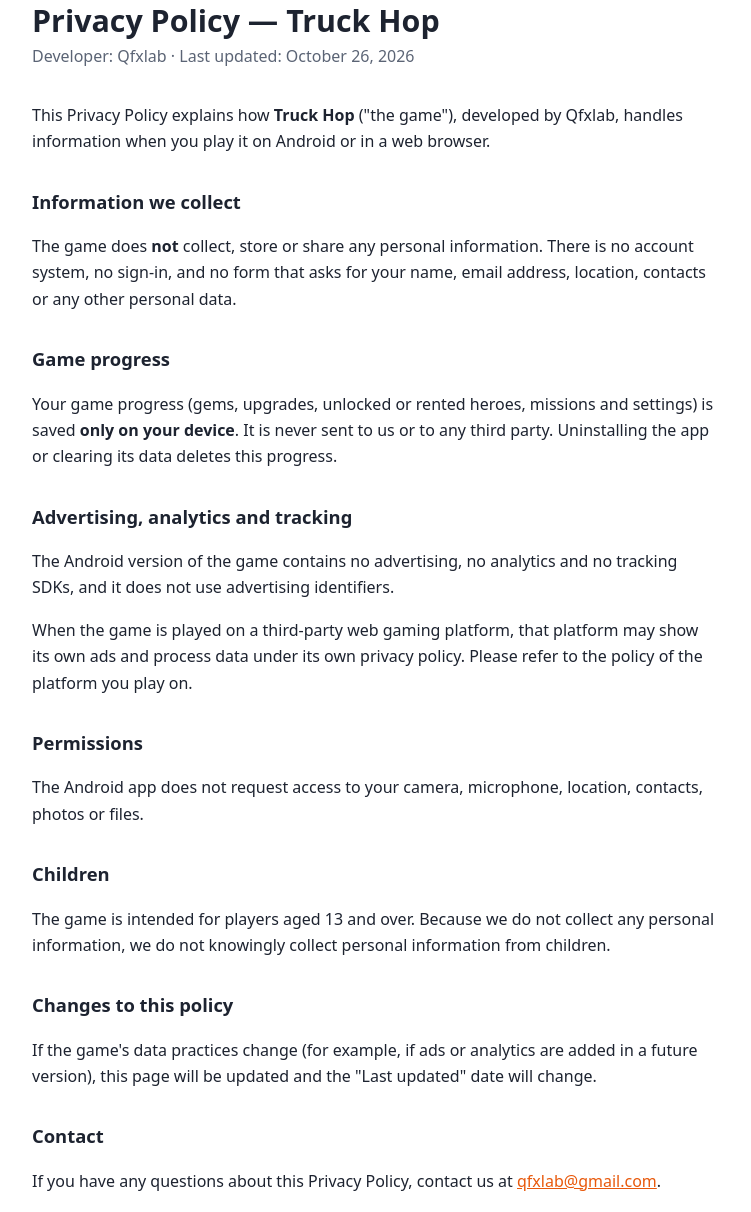
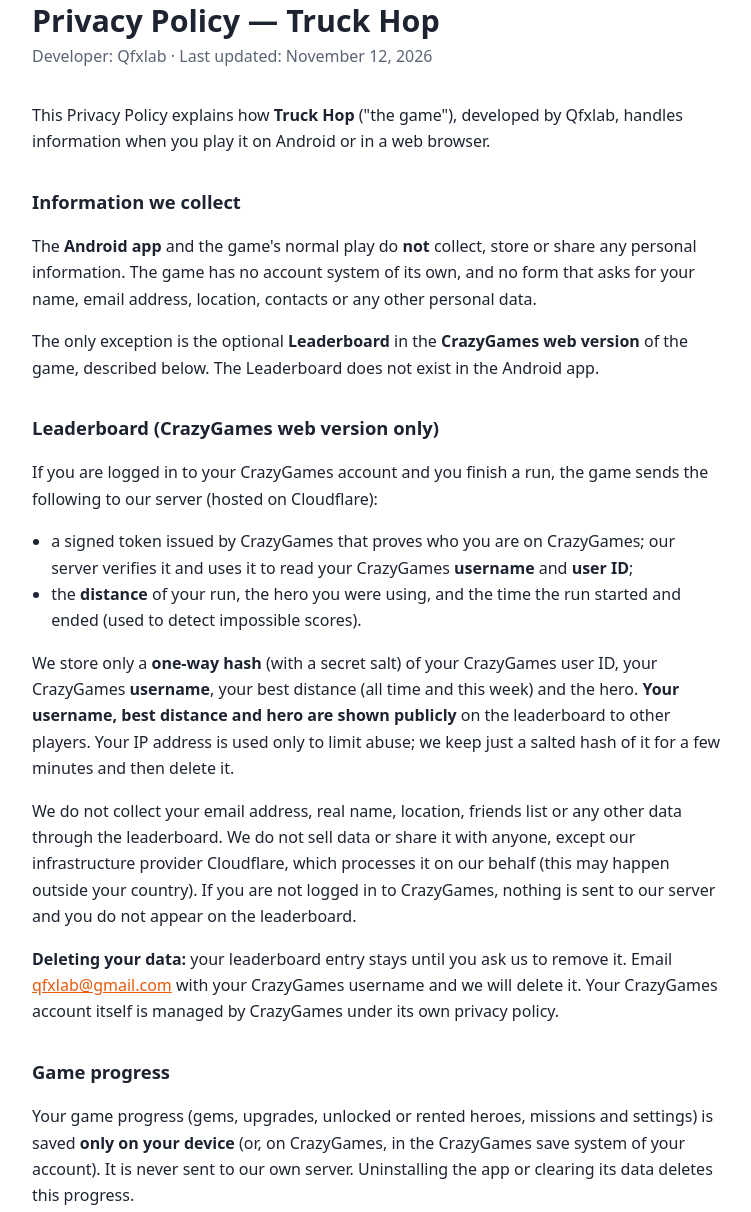
Before and after one commit to donqsta/truckhop-privacy, a plain HTML site: page index.html in a window 1280 px wide. Shown: the part 45-1257 px from the top of the page, without its empty margins (264-1015 px from the left). Drawn offline with Linux system fonts and the light colour scheme.

Commit message:
Update privacy policy: optional CrazyGames leaderboard (web version only)
Co-Authored-By: Claude Sonnet 5.5 <noreply@anthropic.com>

```diff
--- a/index.html
+++ b/index.html
@@ -22,15 +22,26 @@
 <body>
 <main>
   <h1>Privacy Policy — Truck Hop</h1>
-  <p class="meta">Developer: Qfxlab · Last updated: October 26, 2026</p>
+  <p class="meta">Developer: Qfxlab · Last updated: November 12, 2026</p>
 
   <p>This Privacy Policy explains how <strong>Truck Hop</strong> ("the game"), developed by Qfxlab, handles information when you play it on Android or in a web browser.</p>
 
   <h2>Information we collect</h2>
-  <p>The game does <strong>not</strong> collect, store or share any personal information. There is no account system, no sign-in, and no form that asks for your name, email address, location, contacts or any other personal data.</p>
+  <p>The <strong>Android app</strong> and the game's normal play do <strong>not</strong> collect, store or share any personal information. The game has no account system of its own, and no form that asks for your name, email address, location, contacts or any other personal data.</p>
+  <p>The only exception is the optional <strong>Leaderboard</strong> in the <strong>CrazyGames web version</strong> of the game, described below. The Leaderboard does not exist in the Android app.</p>
+
+  <h2>Leaderboard (CrazyGames web version only)</h2>
+  <p>If you are logged in to your CrazyGames account and you finish a run, the game sends the following to our server (hosted on Cloudflare):</p>
+  <ul>
+    <li>a signed token issued by CrazyGames that proves who you are on CrazyGames; our server verifies it and uses it to read your CrazyGames <strong>username</strong> and <strong>user ID</strong>;</li>
+    <li>the <strong>distance</strong> of your run, the hero you were using, and the time the run started and ended (used to detect impossible scores).</li>
+  </ul>
+  <p>We store only a <strong>one-way hash</strong> (with a secret salt) of your CrazyGames user ID, your CrazyGames <strong>username</strong>, your best distance (all time and this week) and the hero. <strong>Your username, best distance and hero are shown publicly</strong> on the leaderboard to other players. Your IP address is used only to limit abuse; we keep just a salted hash of it for a few minutes and then delete it.</p>
+  <p>We do not collect your email address, real name, location, friends list or any other data through the leaderboard. We do not sell data or share it with anyone, except our infrastructure provider Cloudflare, which processes it on our behalf (this may happen outside your country). If you are not logged in to CrazyGames, nothing is sent to our server and you do not appear on the leaderboard.</p>
+  <p><strong>Deleting your data:</strong> your leaderboard entry stays until you ask us to remove it. Email <a href="mailto:qfxlab@gmail.com">qfxlab@gmail.com</a> with your CrazyGames username and we will delete it. Your CrazyGames account itself is managed by CrazyGames under its own privacy policy.</p>
 
   <h2>Game progress</h2>
-  <p>Your game progress (gems, upgrades, unlocked or rented heroes, missions and settings) is saved <strong>only on your device</strong>. It is never sent to us or to any third party. Uninstalling the app or clearing its data deletes this progress.</p>
+  <p>Your game progress (gems, upgrades, unlocked or rented heroes, missions and settings) is saved <strong>only on your device</strong> (or, on CrazyGames, in the CrazyGames save system of your account). It is never sent to our own server. Uninstalling the app or clearing its data deletes this progress.</p>
 
   <h2>Advertising, analytics and tracking</h2>
   <p>The Android version of the game contains no advertising, no analytics and no tracking SDKs, and it does not use advertising identifiers.</p>
@@ -40,7 +51,7 @@
   <p>The Android app does not request access to your camera, microphone, location, contacts, photos or files.</p>
 
   <h2>Children</h2>
-  <p>The game is intended for players aged 13 and over. Because we do not collect any personal information, we do not knowingly collect personal information from children.</p>
+  <p>The game is intended for players aged 13 and over. Apart from the optional CrazyGames Leaderboard (which requires a CrazyGames account), we do not collect personal information, and we do not knowingly collect personal information from children.</p>
 
   <h2>Changes to this policy</h2>
   <p>If the game's data practices change (for example, if ads or analytics are added in a future version), this page will be updated and the "Last updated" date will change.</p>
```
